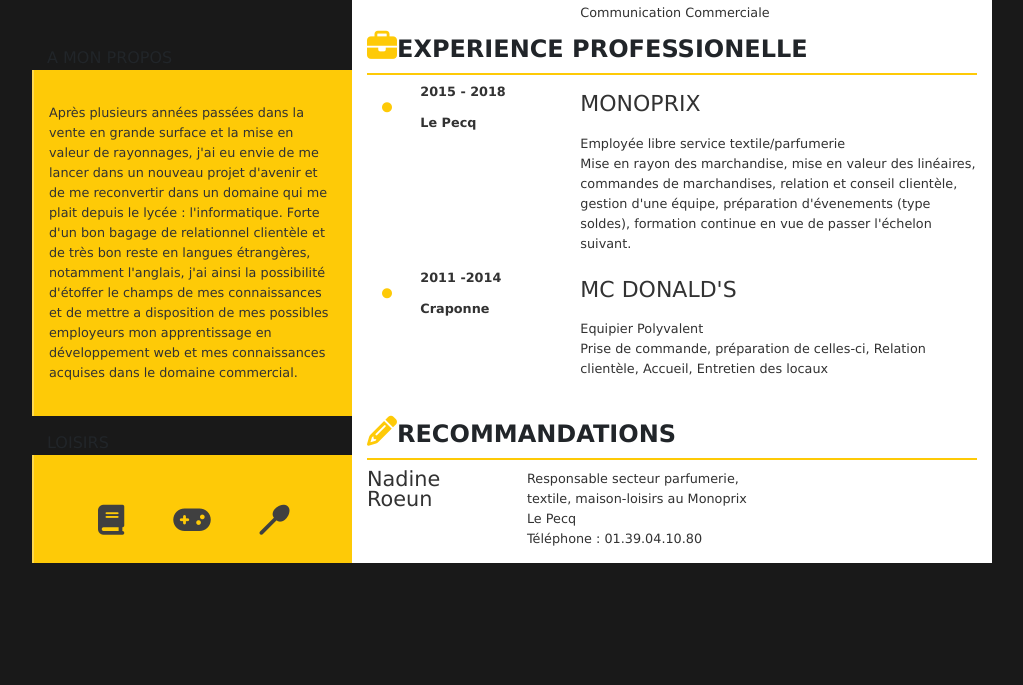
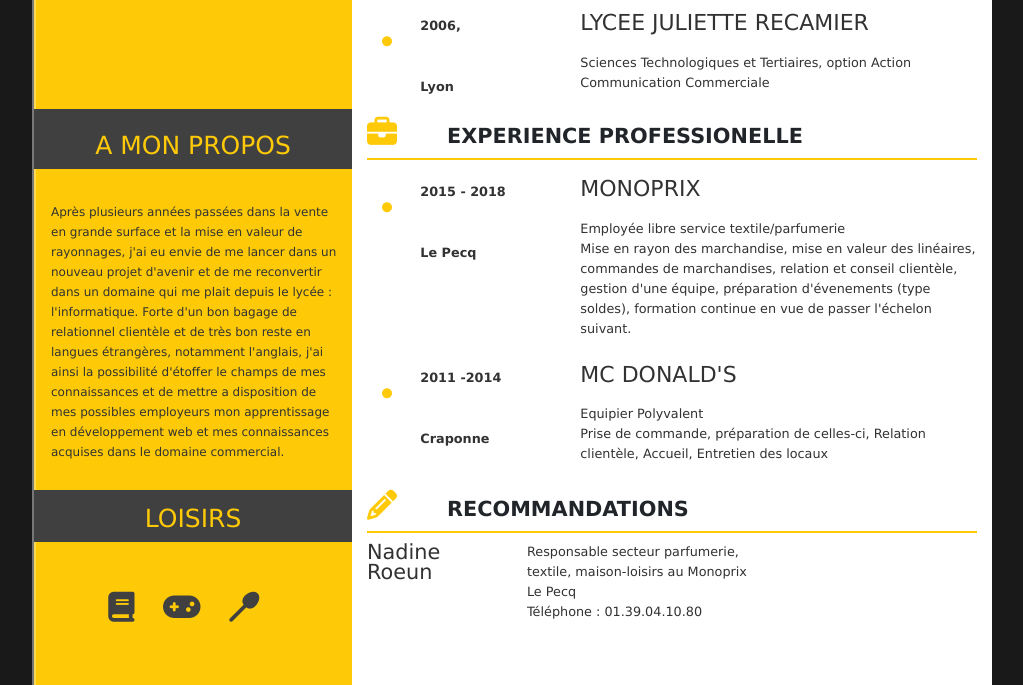
Before and after one commit to Andrea-Marques/projet2, a plain HTML site: page index.html in a window 1280 px wide. Shown: the part 823-1508 px from the top of the page, without its empty margins (128-1151 px from the left). Before the commit the page ends 1386 px from the top, so only its background shows below. Drawn offline with Linux system fonts and the light colour scheme.

Commit message:
Add files via upload

```diff
--- a/css/style.css
+++ b/css/style.css
@@ -58,12 +58,6 @@ body
 	text-align: center;
 }
 
-
-.ligne
-{
-	line-height: 50px;
-}
-
 .bordure
 {
 	margin-left: 8%;
@@ -79,23 +73,28 @@ body
 	line-height: 4px;
 }
 
-.aside /*intitulés aside*/
+.aside1 /*intitulés aside*/
 {
 	text-align: center;
-	vertical-align: middle;
-	font-size: 1.5em;
 	color: #FECA07;
-	line-height: 50px;
 	border-left: 2px solid rgba(250,250,250,0.3);
 	background-color: #404040;
-	}
+	padding-top: 10px;
+}
 
 .aside2 /*bloc aside jaune*/
 {
 	background-color: #FECA07;
+	font-size: 15px;
 	border-left: 2px solid rgba(250,250,250,0.3);
 	padding-top: 25px;
-	padding-bottom: 25px;
+	padding-bottom: 140px;
+	text-align: left;
+}
+
+.cal
+{
+	vertical-align: 7px;
 }
 
 .col-1
@@ -113,7 +112,7 @@ body
 
 .col-4
 {
-	padding-top: 15px;
+	padding-top: 10px;
 }
 
 .col-3
@@ -128,15 +127,9 @@ body
 	background-color: white;
 }
 
-.col-12
-{
-
-}
-
 .intitulé
 {
 	background-color: white;
-	line-height: 30px;
 	padding-bottom: 0px;
 	margin-bottom: 0px;
 }
@@ -155,8 +148,13 @@ body
 .loisirs
 {
 	color: #404040;
-	padding-left: 17%;
 	padding-top: 25px;
+	margin-right: 10%;
+}
+
+.fa-book
+{
+	margin-left: 20%;
 }
 
 .far /*icone de puce actuelle Font Awesome*/
@@ -189,6 +187,7 @@ i /*scripts font awesome*/
 	line-height: 30px;
 	padding-bottom: 0px;
 	margin-bottom: 0px;
+	margin-right: 50px;
 }
 
 strong
@@ -259,7 +258,9 @@ mark
   {
   	text-align: center;
   }
-
+  .cal
+  {
+	vertical-align: 7px;
 }
 
 /*tablette*/
@@ -282,6 +283,10 @@ mark
   	padding-left: 8%;
   	text-align: left;
   }
+  h2
+  {
+	  font-size: 1.3em;
+  }
   .profession
   {
   	padding-left: 8%;
@@ -297,7 +302,24 @@ mark
 		bottom: 0;
 		left: 8%;
 	}
+	.cal
+	{
+	font-size: 25px;
+	vertical-align: 8px;
 	}
+		.aside2
+	{
+		padding-bottom: 20px;
+	}
+	.marge
+	{
+		padding-bottom: 160px;
+	}
+	.marge2
+	{
+		padding-bottom: 60px;
+	}
+}
 
 /*grand écran*/
 @media (min-width: 992px)
@@ -334,7 +356,18 @@ mark
 		bottom: 0;
 		left: 8%;
 	}
-
+	.cal
+	{
+		vertical-align: 8px;
+	}
+	.intitulé
+	{
+		line-height: 60px;
+	}
+	.marge
+	{
+		padding-bottom: 230px;
+	}
 }
 
 /* Très grand écran */
@@ -372,4 +405,16 @@ mark
 		bottom: 0;
 		left: 8%;
 	}
+	.cal
+	{
+		vertical-align: 8px;
 	}
+	.intitulé
+	{
+		line-height: 60px;
+	}
+	.marge
+	{
+		padding-bottom: 230px;
+	}
+	}
```
